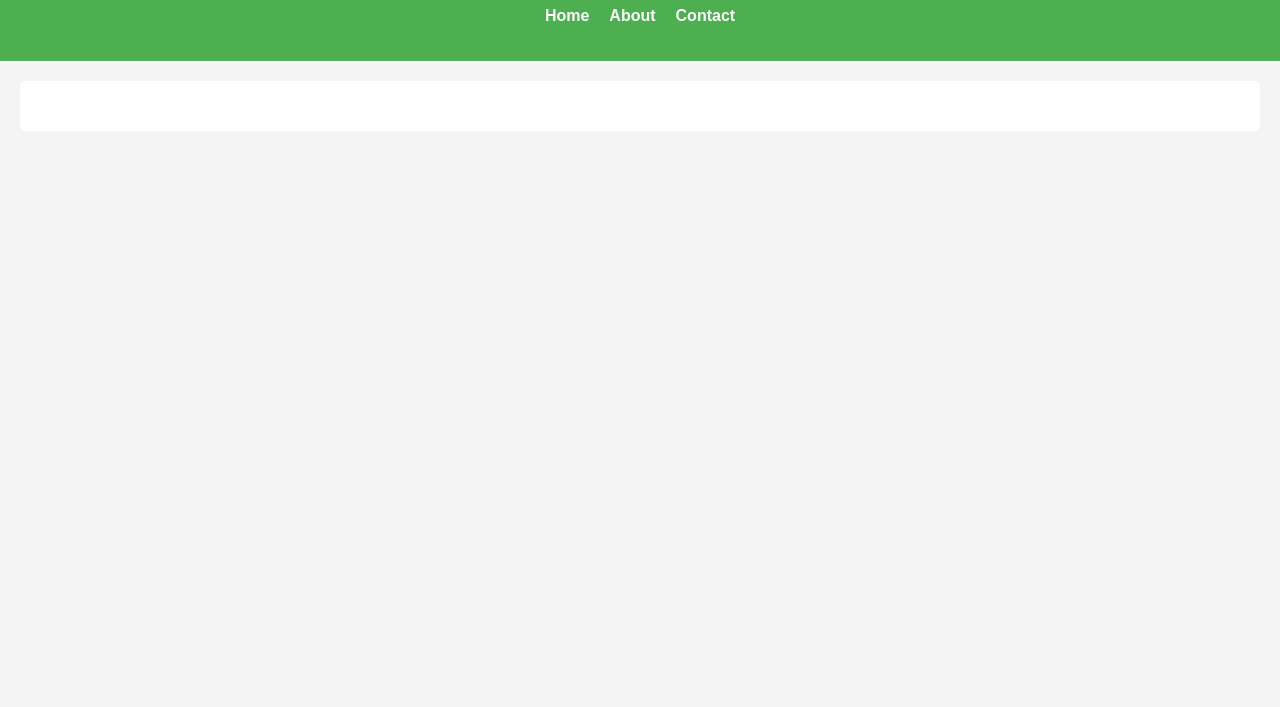
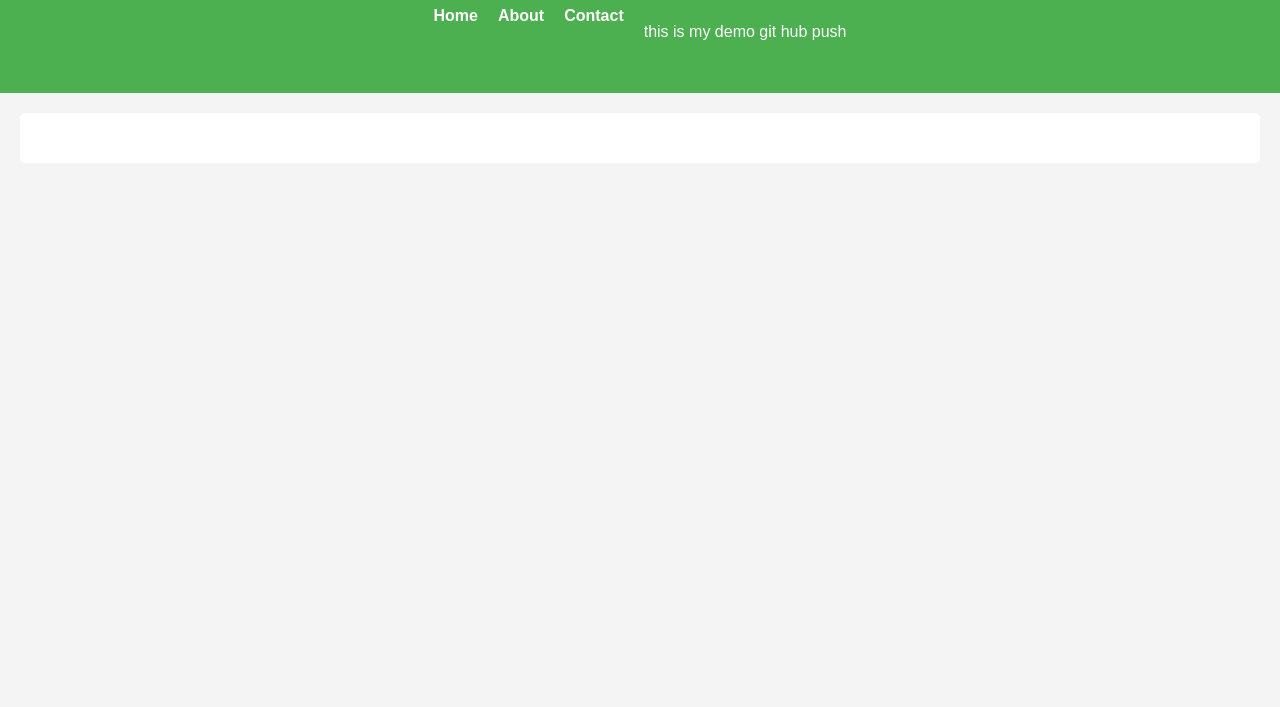
Before and after one commit to rushyaa07/demo, a plain HTML site: page index.html in a window 1280 px wide. Shown: the part 93-800 px from the top of the page. Drawn offline with Linux system fonts and the light colour scheme.

Commit message:
demo git push

```diff
--- a/index.html
+++ b/index.html
@@ -14,6 +14,7 @@
                 <li><a href="#">Home</a></li>
                 <li><a href="#">About</a></li>
                 <li><a href="#">Contact</a></li>
+                <p>this is my demo git hub push</p>
             </ul>
         </nav>
     </header>
```
